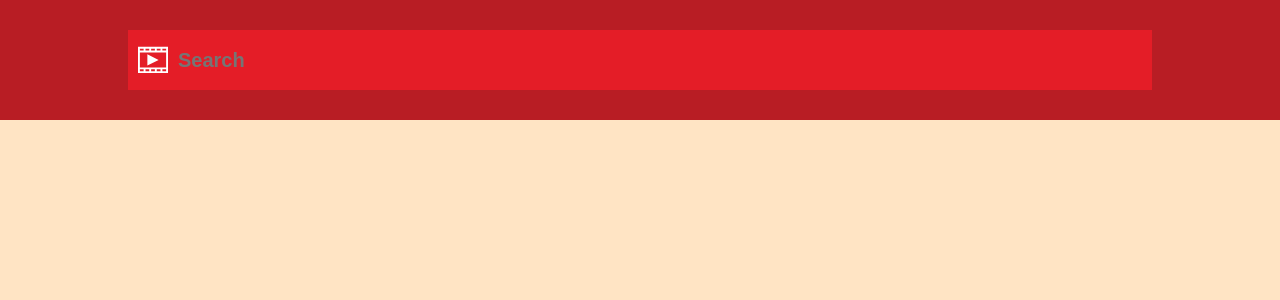
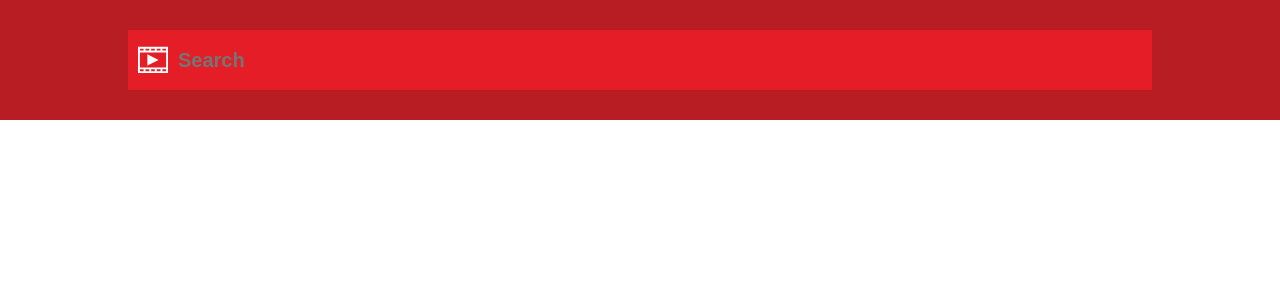
Before and after one commit to ArminasStrolys/react-friday-challange, a React (Create React App) app: page / in a window 1280 px wide. Shown: the top 300 px of the page. Built offline with nearby package versions, Linux system fonts and the light colour scheme.

Commit message:
Final touches

```diff
--- a/src/components/sass/_movieDropDown.scss
+++ b/src/components/sass/_movieDropDown.scss
@@ -7,6 +7,7 @@
   &:hover {
     background-color: $red2;
     color: $whiteish;
+    cursor: pointer;
   }
 }
 
--- a/src/components/sass/_singleMovie.scss
+++ b/src/components/sass/_singleMovie.scss
@@ -16,9 +16,9 @@
   line-height: 35px;
 }
 
-body {
-  background-color: bisque;
-}
+// body {
+//   background-color: bisque;
+// }
 .ratings {
   position: absolute;
   margin-left: 70px;
```
